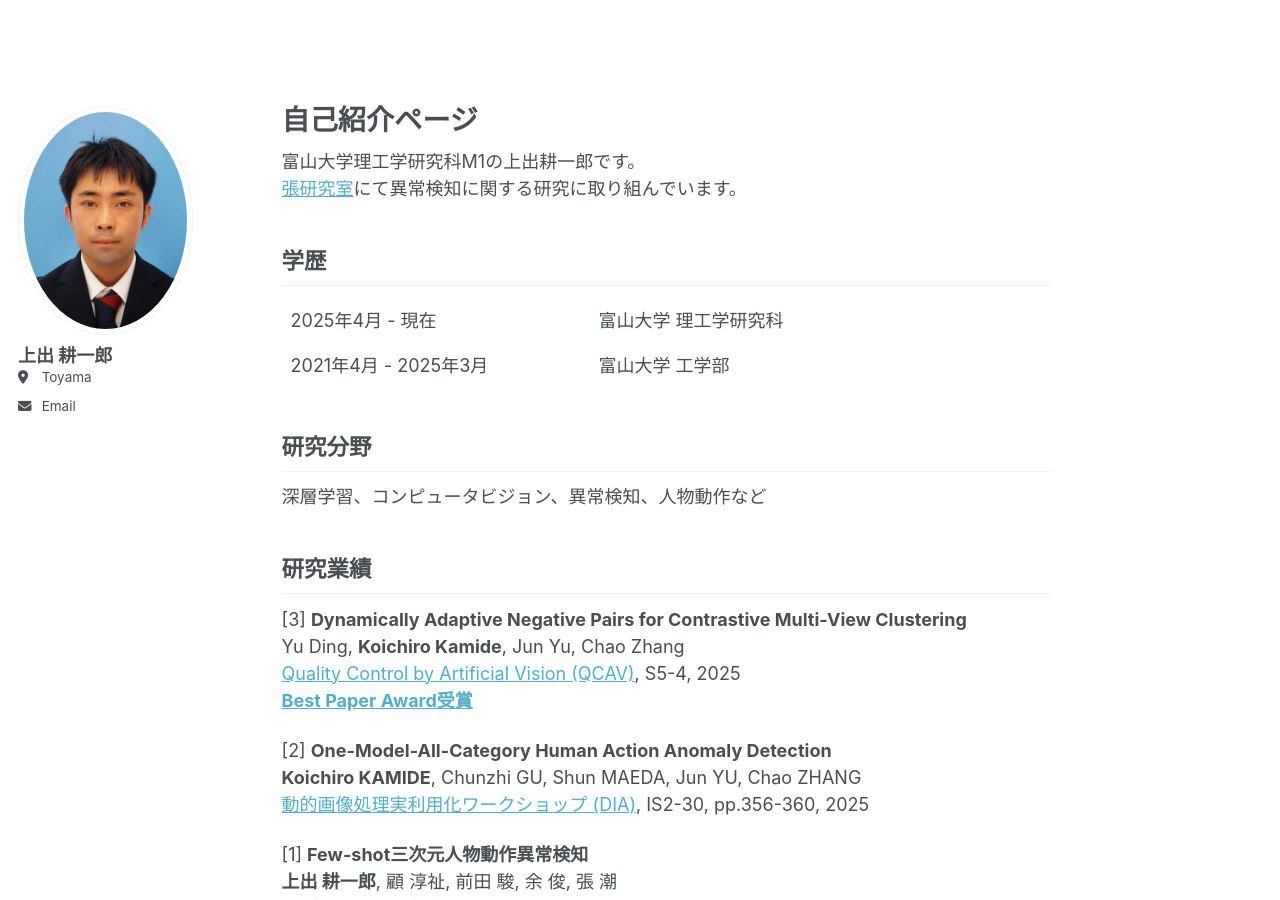
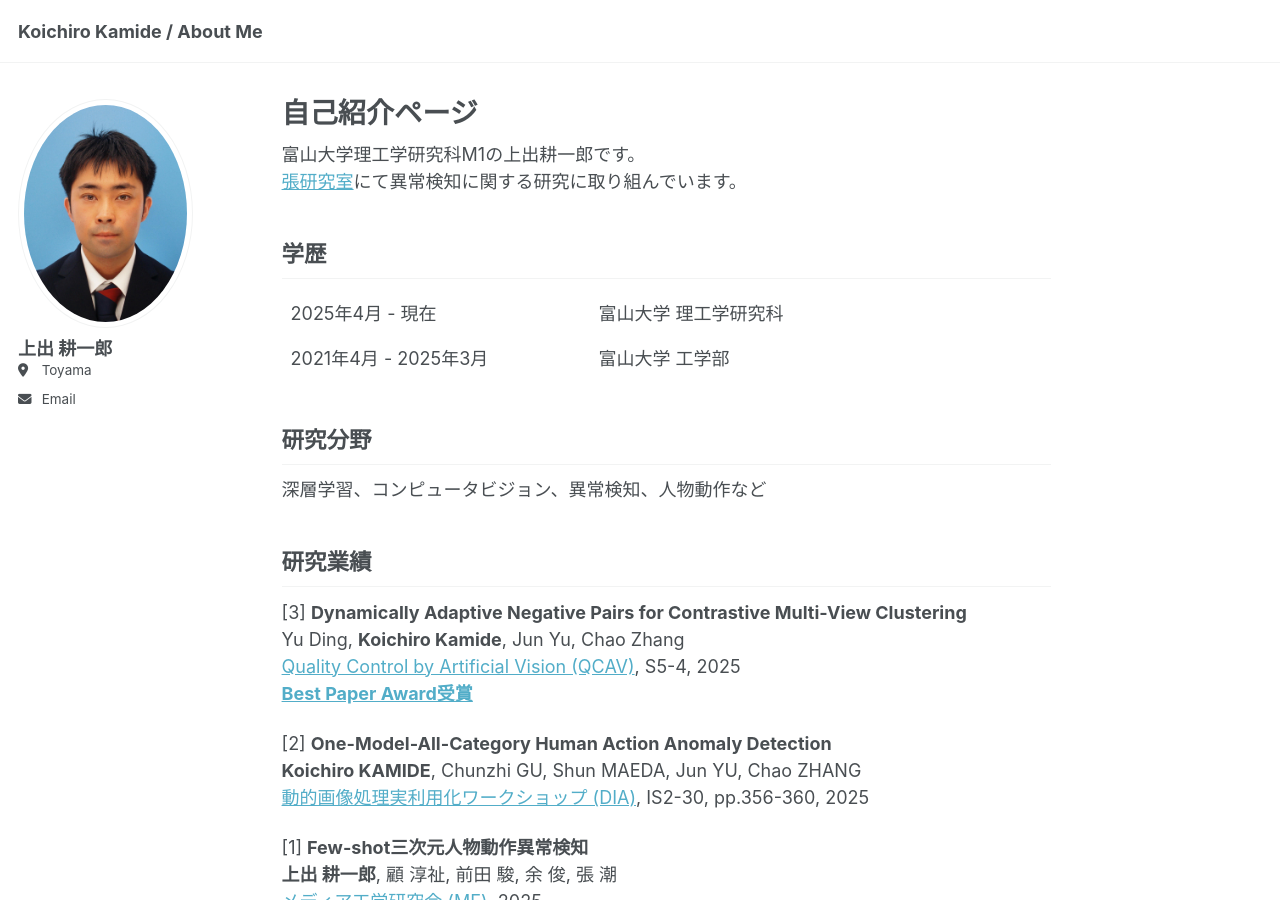
Before and after one commit to koichiro-kamide/koichiro-kamide.github.io, a Jekyll site: the page built from _pages/about.md, in a window 1280 px wide and 900 px high. Built offline with Jekyll 4.4.1, drawn with Linux system fonts in a browser that asks for light colours.

Commit message:
Update masthead.html

```diff
--- a/_includes/masthead.html
+++ b/_includes/masthead.html
@@ -1,11 +1,10 @@
-{% comment %}
 {% include base_path %}
 
 <div class="masthead">
   <div class="masthead__inner-wrap">
     <div class="masthead__menu">
       <nav id="site-nav" class="greedy-nav">
-        <button><div class="navicon"></div></button>
+        <!-- <button><div class="navicon"></div></button> -->
         <ul class="visible-links">
           <li class="masthead__menu-item masthead__menu-item--lg persist"><a href="{{ base_path }}/">{{ site.title }}</a></li>
           {% for link in site.data.navigation.main %}
@@ -16,13 +15,14 @@
             {% endif %}
             <li class="masthead__menu-item"><a href="{{ domain }}{{ link.url }}">{{ link.title }}</a></li>
           {% endfor %}
+          <!--
           <li id="theme-toggle" class="masthead__menu-item persist tail">
             <a><i id="theme-icon" class="fa-solid fa-sun" aria-hidden="true" title="toggle theme"></i></a>
           </li>
+          -->
         </ul>
         <ul class="hidden-links hidden"></ul>
       </nav>
     </div>
   </div>
 </div>
-{% endcomment %}
```
